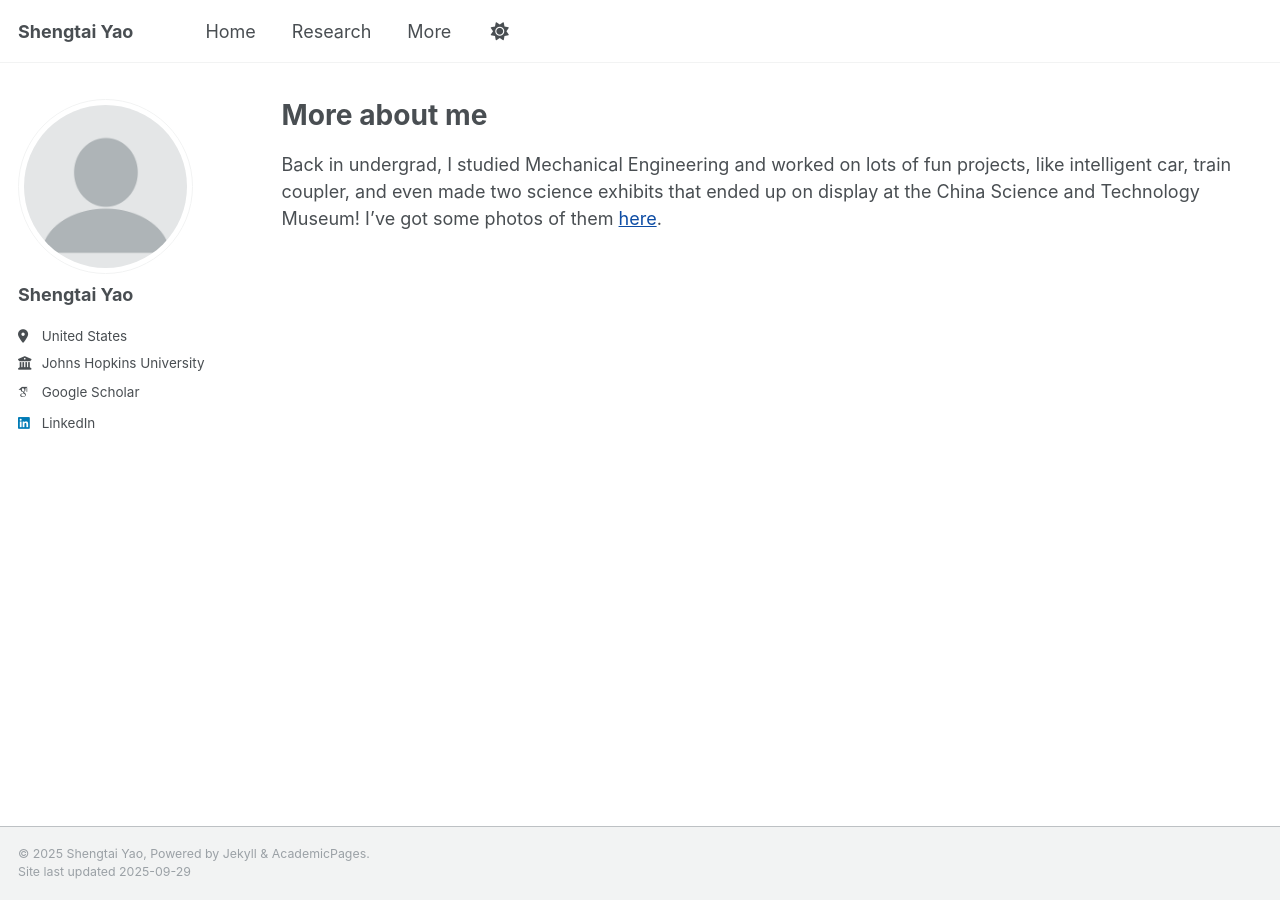
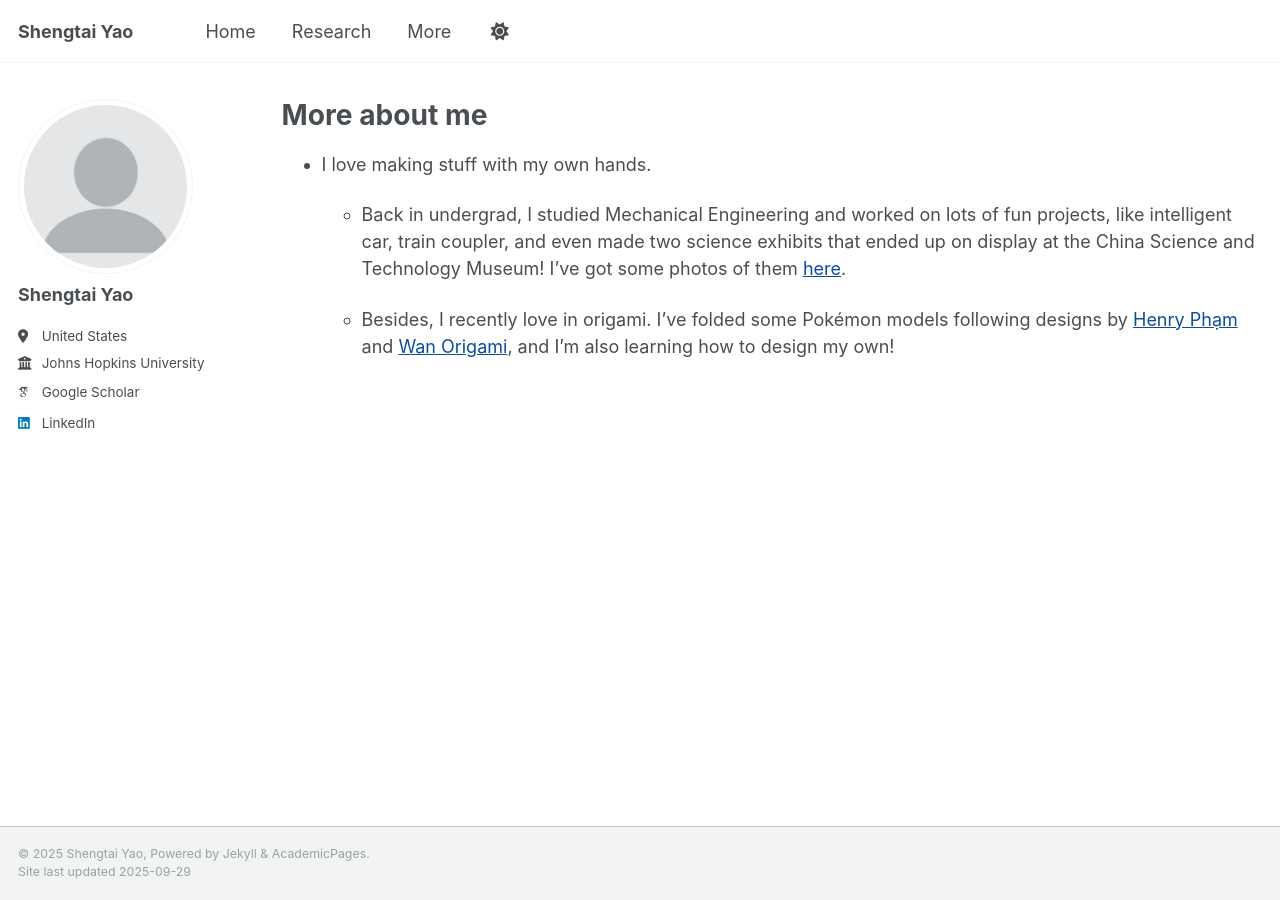
Before and after one commit to Yaoshengtai/Yaoshengtai.github.io, a Jekyll site: the page built from _pages/more.md, in a window 1280 px wide. Built offline with Jekyll 4.4.1, drawn with Linux system fonts in a browser that asks for light colours; some web fonts are replaced.

Commit message:
Update more.md

```diff
--- a/_pages/more.md
+++ b/_pages/more.md
@@ -6,4 +6,8 @@ author_profile: true
 
 ---
 
-Back in undergrad, I studied Mechanical Engineering and worked on lots of fun projects, like intelligent car, train coupler, and even made two science exhibits that ended up on display at the China Science and Technology Museum! I’ve got some photos of them [here](/files/Fun_projects.pdf).
+- I love making stuff with my own hands.
+
+  - Back in undergrad, I studied Mechanical Engineering and worked on lots of fun projects, like intelligent car, train coupler, and even made two science exhibits that ended up on display at the China Science and Technology Museum! I’ve got some photos of them [here](/files/Fun_projects.pdf).
+
+  - Besides, I recently love in origami. I’ve folded some Pokémon models following designs by [Henry Phạm](https://www.youtube.com/@henryphamorigami) and [Wan Origami](https://www.youtube.com/@wanorigami9291), and I’m also learning how to design my own!
```
